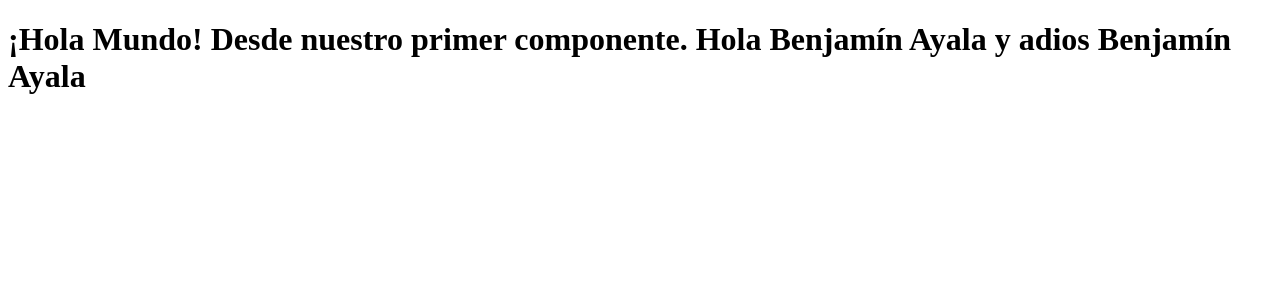
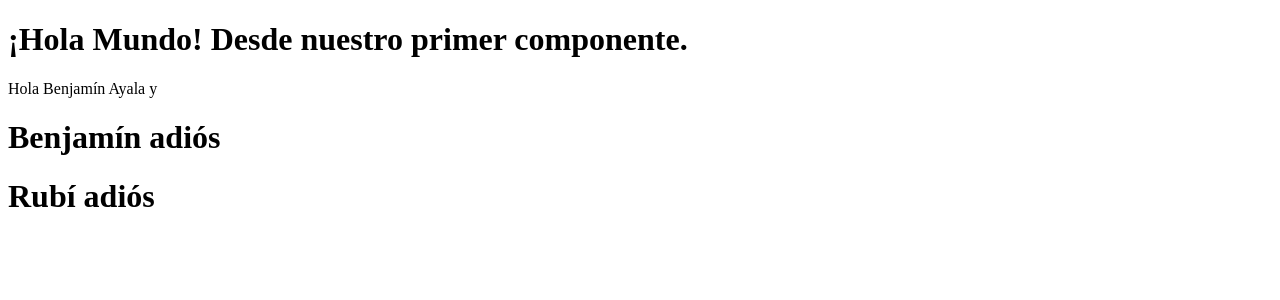
Before and after one commit to bayalad7/fh-curso-react, a React (Vite) app in the folder Apps/3-app-counter-vite/: page / in a window 1280 px wide. Shown: the top 300 px of the page. Built offline with nearby package versions, Linux system fonts and the light colour scheme.

Commit message:
Seccion 3: Retornar elementos en el componente con fragmentos

```diff
--- a/Apps/3-app-counter-vite/src/app.jsx
+++ b/Apps/3-app-counter-vite/src/app.jsx
@@ -1,11 +1,15 @@
-import { Saludo, Despido } from "./components/saludo"
+import { Saludo } from "./components/saludo"
+import { Despido, Despido2 } from "./components/despido"
 
 const App = () => {
     const Nombre = "Benjamín Ayala";
     return (
-        <h1>
-            ¡Hola Mundo! Desde nuestro primer componente. { Saludo(Nombre) } y { Despido(Nombre) }
-        </h1>
+        <div>
+            <h1>
+                ¡Hola Mundo! Desde nuestro primer componente.
+            </h1>
+            { Saludo(Nombre) } y { Despido() }
+        </div>
     );
 }
 
--- /dev/null
+++ b/Apps/3-app-counter-vite/src/components/despido.jsx
@@ -0,0 +1,20 @@
+import { Fragment } from "react";
+
+export const Despido = () => {
+    return (
+        // Todos los componentes funcionales deben tener un elemento de HTML padre al momento de realizar el return del contenido
+        <Fragment> {/* <-- Fragmento (Elemento padre) */}
+            <h1>Benjamín <span>adiós</span></h1>
+            <h1>Rubí <span>adiós</span></h1>
+        </Fragment>
+    );
+}
+
+export const Despido2 = () => {
+    return (
+        <> {/* <-- Sinónimo de fragmento (Elemento padre) */}
+            <h1>Benjamín <span>adiós</span></h1>
+            <h1>Rubí <span>adiós</span></h1>
+        </>
+    );
+}
--- a/Apps/3-app-counter-vite/src/components/saludo.jsx
+++ b/Apps/3-app-counter-vite/src/components/saludo.jsx
@@ -3,9 +3,3 @@ export const Saludo = ( $Nombre ) => {
         <span>Hola {$Nombre}</span>
     );
 }
-
-export const Despido = ( $Nombre ) => {
-    return (
-        <span>adios {$Nombre}</span>
-    );
-}
```
Also changed, not shown: 1 other file (tests, documents, lock files or other folders).
